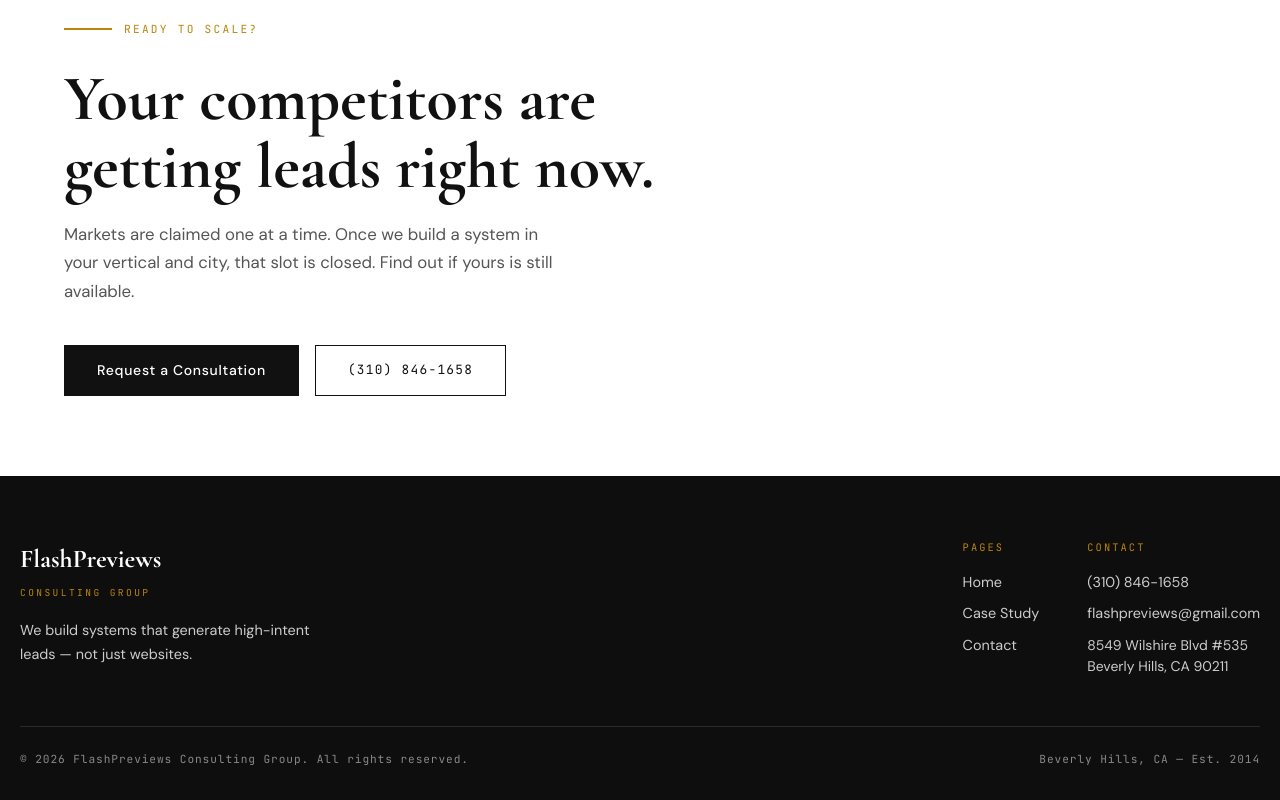
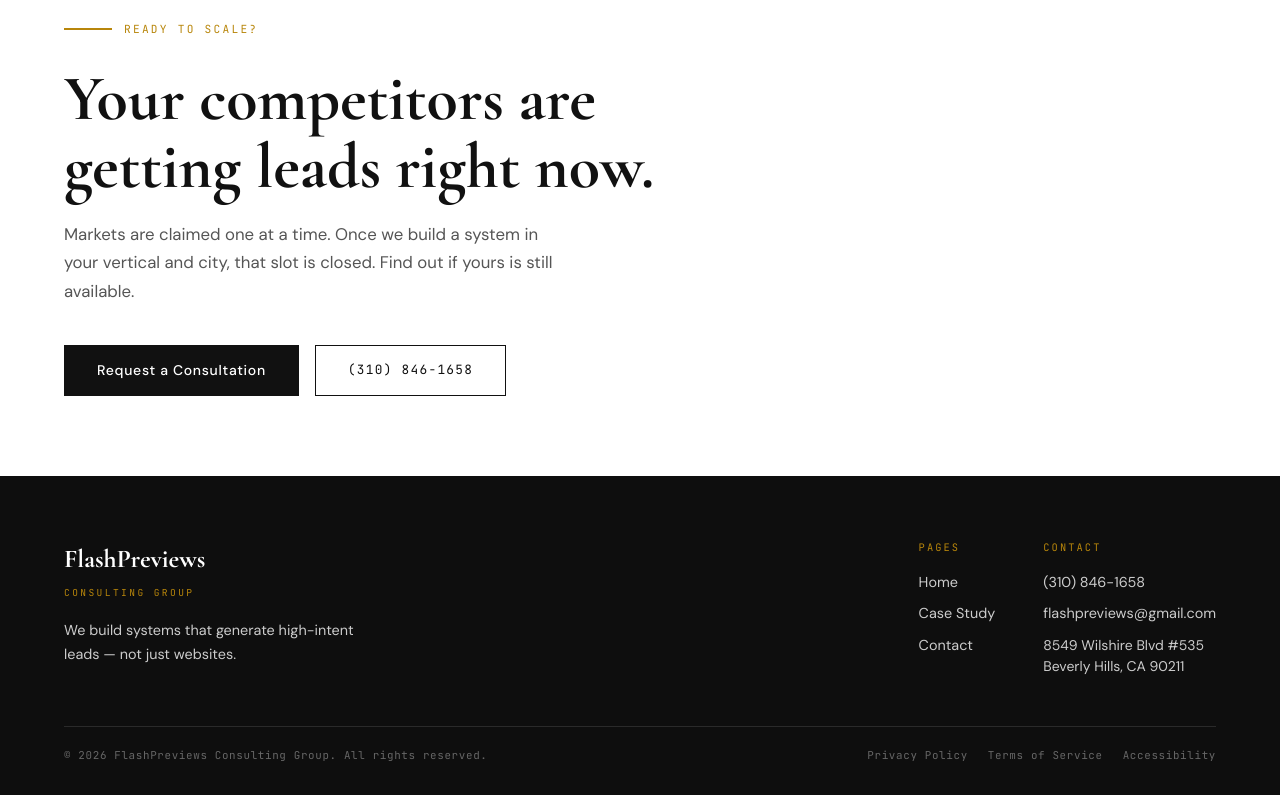
Before and after one commit to Ahorasi360/flashpreviews, a Next.js app: page / in a window 1280 px wide. Shown: the part 5507-6307 px from the top of the page. Built offline with nearby package versions, Linux system fonts and the light colour scheme.

Commit message:
feat: add Privacy, Terms, Accessibility links to footer

```diff
--- a/components/Footer.tsx
+++ b/components/Footer.tsx
@@ -2,13 +2,11 @@ import Link from 'next/link';
 
 export default function Footer() {
   return (
-    <footer style={{ background: '#0E0E0E', color: '#ffffff', fontFamily: "'DM Sans', sans-serif" }}>
-      <div style={{ width: '100%', maxWidth: '1400px', margin: '0 auto', padding: '4rem 1.25rem 2rem' }}>
+    <footer style={{ background: '#0E0E0E', color: '#ffffff', fontFamily: "'DM Sans', sans-serif" }} role="contentinfo">
+      <div className="fp-container" style={{ paddingTop: '4rem', paddingBottom: '2rem' }}>
 
         {/* Top row */}
         <div style={{ display: 'flex', flexWrap: 'wrap', justifyContent: 'space-between', gap: '3rem', marginBottom: '3rem' }}>
-
-          {/* Brand */}
           <div style={{ maxWidth: '300px' }}>
             <div style={{ marginBottom: '1rem' }}>
               <span style={{ fontFamily: "'Cormorant Garamond', serif", fontWeight: 700, color: '#ffffff', fontSize: '1.6rem', display: 'block' }}>FlashPreviews</span>
@@ -19,7 +17,6 @@ export default function Footer() {
             </p>
           </div>
 
-          {/* Links */}
           <div style={{ display: 'flex', gap: '3rem', flexWrap: 'wrap' }}>
             <div>
               <p style={{ fontFamily: "'JetBrains Mono', monospace", color: '#B8860B', fontSize: '0.65rem', letterSpacing: '0.2em', textTransform: 'uppercase' as const, marginBottom: '1rem' }}>Pages</p>
@@ -32,7 +29,7 @@ export default function Footer() {
             <div>
               <p style={{ fontFamily: "'JetBrains Mono', monospace", color: '#B8860B', fontSize: '0.65rem', letterSpacing: '0.2em', textTransform: 'uppercase' as const, marginBottom: '1rem' }}>Contact</p>
               <div style={{ display: 'flex', flexDirection: 'column' as const, gap: '0.6rem' }}>
-                <a href="tel:3108461658" style={{ color: '#cccccc', fontSize: '0.9rem', textDecoration: 'none' }}>(310) 846-1658</a>
+                <a href="tel:3108461658" style={{ color: '#cccccc', fontSize: '0.9rem', textDecoration: 'none' }} aria-label="Call 310-846-1658">(310) 846-1658</a>
                 <a href="mailto:flashpreviews@gmail.com" style={{ color: '#cccccc', fontSize: '0.9rem', textDecoration: 'none' }}>flashpreviews@gmail.com</a>
                 <p style={{ color: '#cccccc', fontSize: '0.875rem', lineHeight: 1.55, margin: 0 }}>8549 Wilshire Blvd #535<br />Beverly Hills, CA 90211</p>
               </div>
@@ -41,16 +38,24 @@ export default function Footer() {
         </div>
 
         {/* Divider */}
-        <div style={{ height: '1px', background: '#2A2A2A', marginBottom: '1.5rem' }} />
+        <div style={{ height: '1px', background: '#2A2A2A', marginBottom: '1.25rem' }} aria-hidden="true" />
 
-        {/* Bottom */}
-        <div style={{ display: 'flex', flexWrap: 'wrap', justifyContent: 'space-between', gap: '0.75rem' }}>
-          <p style={{ fontFamily: "'JetBrains Mono', monospace", color: '#888888', fontSize: '0.7rem', letterSpacing: '0.08em' }}>
+        {/* Legal bottom row */}
+        <div style={{ display: 'flex', flexWrap: 'wrap', justifyContent: 'space-between', alignItems: 'center', gap: '1rem' }}>
+          <p style={{ fontFamily: "'JetBrains Mono', monospace", color: '#666666', fontSize: '0.68rem', letterSpacing: '0.06em' }}>
             © {new Date().getFullYear()} FlashPreviews Consulting Group. All rights reserved.
           </p>
-          <p style={{ fontFamily: "'JetBrains Mono', monospace", color: '#888888', fontSize: '0.7rem', letterSpacing: '0.08em' }}>
-            Beverly Hills, CA — Est. 2014
-          </p>
+          <nav aria-label="Legal navigation" style={{ display: 'flex', flexWrap: 'wrap', gap: '1.25rem' }}>
+            {[
+              { href: '/privacy',       label: 'Privacy Policy' },
+              { href: '/terms',         label: 'Terms of Service' },
+              { href: '/accessibility', label: 'Accessibility' },
+            ].map(l => (
+              <Link key={l.href} href={l.href} style={{ fontFamily: "'JetBrains Mono', monospace", color: '#666666', fontSize: '0.68rem', letterSpacing: '0.06em', textDecoration: 'none' }}>
+                {l.label}
+              </Link>
+            ))}
+          </nav>
         </div>
 
       </div>
```
